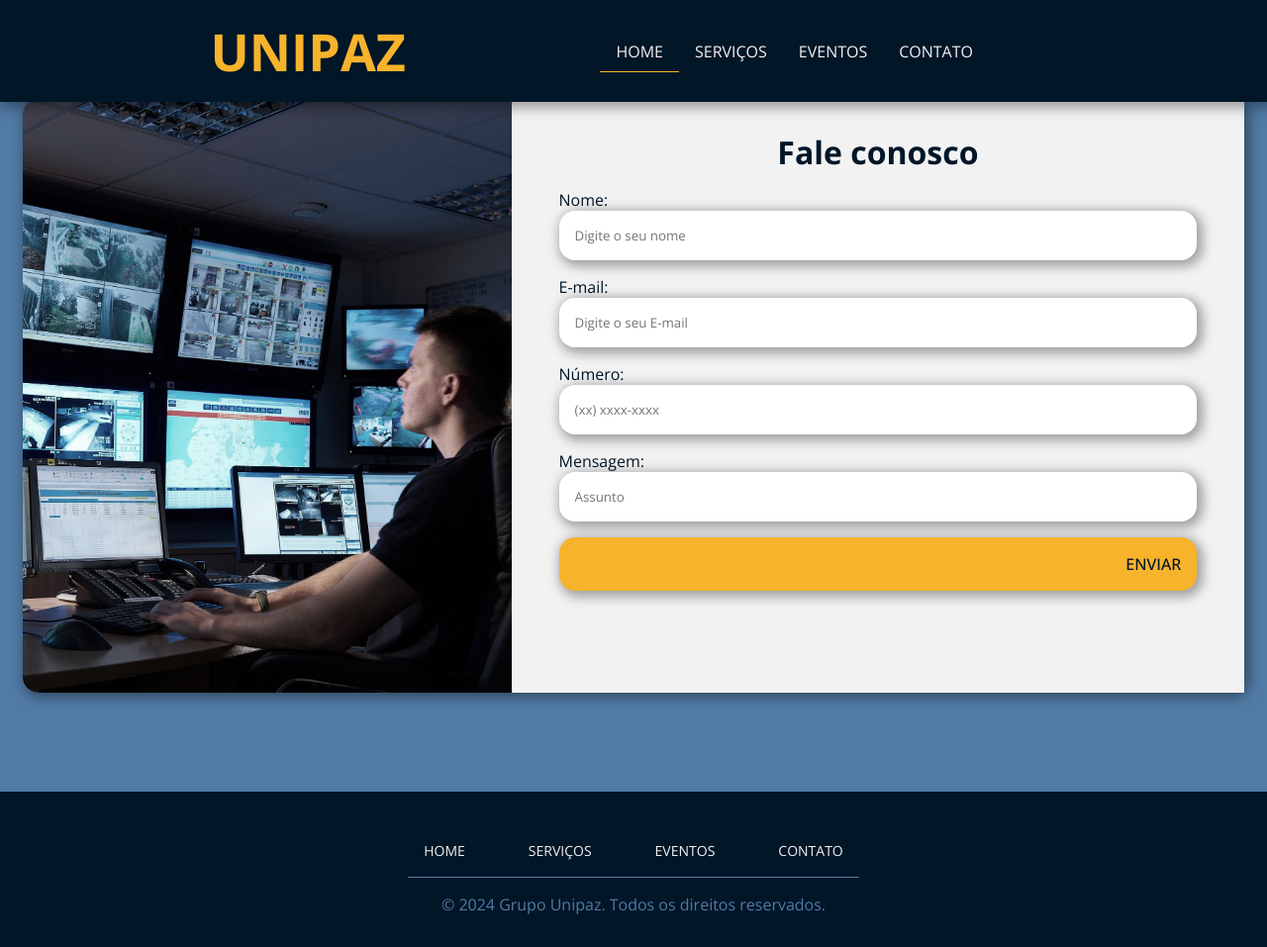
After one commit to lucasberenger/unipaz, a Django app: template templates/website/static/contato.html in a window 1280 px wide. The commit adds this page. Shown: the whole page at 99% size. Run offline with Django 5.2, Linux system fonts and the light colour scheme; the template is opened without the code that fills it, so the values that code supplies are empty; some libraries are stand-ins or nearby versions.

Commit message:
att
- form

```diff
--- /dev/null
+++ b/templates/website/static/contato.html
@@ -0,0 +1,96 @@
+<!DOCTYPE html>
+<html lang="en">
+<head>
+    <meta charset="UTF-8">
+    <meta name="viewport" content="width=device-width, initial-scale=1.0">
+    <title>UNIPAZ | Contato</title>
+    <!-- Styles -->
+    <link rel="stylesheet" href="css/style.css">
+    <link rel="stylesheet" href="css/contato.css">
+    <!-- script -->
+    <script src="js/script.js" defer></script>
+    <!-- fontawsome icons -->
+    <script src="https://kit.fontawesome.com/10f7cd033f.js" crossorigin="anonymous"></script>
+</head>
+<body>
+    <header>
+        <nav class="nav-bar">
+            <div class="logo">
+                <h1>UNIPAZ</h1>
+            </div>
+
+            <ul class="nav-list">
+                <li><a href="#" class="active-page">HOME</a></li>
+                <li><a href="#">SERVIÇOS</a></li>
+                <li><a href="#">EVENTOS</a></li>
+                <li><a href="./contato.html">CONTATO</a></li>
+            </ul>
+
+            <div class="menu-icons">
+                <i class="fa-solid fa-bars"></i>
+                <!-- fa-x -->
+            </div>
+
+        </nav>
+
+        <nav class="nav-dropdown">
+            <ul class="nav-dropdown_list">
+                <li><a href="#">HOME</a></li>
+                <li><a href="#">SERVIÇOS</a></li>
+                <li><a href="#">EVENTOS</a></li>
+                <li><a href="#">CONTATO</a></li>
+            </ul>
+        </nav>
+    </header>
+    <main>
+        <div class="contact-box">
+
+            <img src="images/Monitoring.jpg" alt="moitoramento">
+
+            <div class="contact-container">
+                <h1>Fale conosco</h1>
+
+                    <div class="input-group">
+                        <div class="input-box">
+                            <label for="Nome">Nome:</label>
+                            <input id="nome" type="text" name="name" placeholder="Digite o seu nome">
+                        </div>
+
+                        <div class="input-box">
+                            <label for="email">E-mail:</label>
+                            <input id="email" type="text" name="email" placeholder="Digite o seu E-mail">
+                        </div>
+
+                        <div class="input-box">
+                            <label for="number">Número:</label>
+                            <input id="number" type="tel" name="number" placeholder="(xx) xxxx-xxxx">
+                        </div>
+
+                        <div class="input-box">
+                            <label for="message">Mensagem:</label>
+                            <input id="message" type="message" name="message" placeholder="Assunto">
+                        </div>
+
+
+                    <div class="send-button"><a href="">enviar</a></div>
+
+
+                </div>
+            </div>
+        </div>
+    </main>
+     <!-- footer -->
+     <footer>
+        <div class="footer-itens">
+                <li><a href="#">HOME</a></li>
+                <li><a href="#">SERVIÇOS</a></li>
+                <li><a href="#">EVENTOS</a></li>
+                <li><a href="#">CONTATO</a></li>
+        </div>
+        <div class="footer-rights">
+            <p>© 2024 Grupo Unipaz. Todos os direitos reservados.</p>
+        </div>
+    </footer>
+
+</body>
+</html>
--- /dev/null
+++ b/templates/website/static/css/contato.css
@@ -0,0 +1,87 @@
+:root {
+    --blue: #517ba5;
+    --dark-blue: #011627;
+    --yellow: #F7B32B;
+    --white: #F2F2F2;
+}
+
+main {
+    width: 100%;
+    height: 100vh;
+    display: flex;
+    justify-content: center;
+    align-items: center;
+    background-color: var(--blue);
+}
+
+.contact-box {
+    display: flex;
+    flex-direction: row;
+    box-shadow: 3px 3px 12px 3px rgba(0, 0, 0, 0.349);
+    border-radius: 1rem;
+}
+
+.contact-box img {
+    object-fit: cover;
+    width: 40%;
+    height: 600px;
+    object-position: 90%;
+    filter: grayscale(50%);
+    border-radius: 1rem 0rem 0rem 1rem;
+}
+
+.contact-container {
+    background-color: var(--white);
+    padding: 2rem;
+    width: 80%;
+    display: flex;
+    flex-direction: column;
+    color: var(--dark-blue);
+}
+
+.contact-container h1 {
+    color: var(--dark-blue);
+    text-align: center;
+}
+
+.input-group {
+    display: flex;
+    flex-direction: column;
+    background-color: var(--white);
+    padding: 1rem;
+    gap: 1rem;
+}
+
+.input-box {
+    display: flex;
+    flex-direction: column;
+}
+
+.input-box label {
+    padding-right: 1rem;
+}
+
+.input-box input {
+    border: none;
+    border-radius: 1rem;
+    padding: 1rem;
+    box-shadow: 3px 3px 12px 3px rgba(0, 0, 0, 0.349);
+}
+
+.send-button {
+    display: flex;
+    justify-content: right;
+    align-items: center;
+    padding: 1rem;
+    border-radius: 1rem;
+    background-color: var(--yellow);
+    box-shadow: 3px 3px 12px 3px rgba(0, 0, 0, 0.349);
+    cursor: pointer;
+}
+
+.send-button a{
+    text-decoration: none;
+    color: var(--dark-blue);
+    font-weight: 500;
+    text-transform: uppercase;
+}
--- a/templates/website/static/index.html
+++ b/templates/website/static/index.html
@@ -22,7 +22,7 @@
                 <li><a href="#" class="active-page">HOME</a></li>
                 <li><a href="#">SERVIÇOS</a></li>
                 <li><a href="#">EVENTOS</a></li>
-                <li><a href="#">CONTATO</a></li>
+                <li><a href="./contato.html">CONTATO</a></li>
             </ul>
 
             <div class="menu-icons">
@@ -40,7 +40,6 @@
                 <li><a href="#">CONTATO</a></li>
             </ul>
         </nav>
-
     </header>
 
     <!-- conteudo da pagina -->
```
